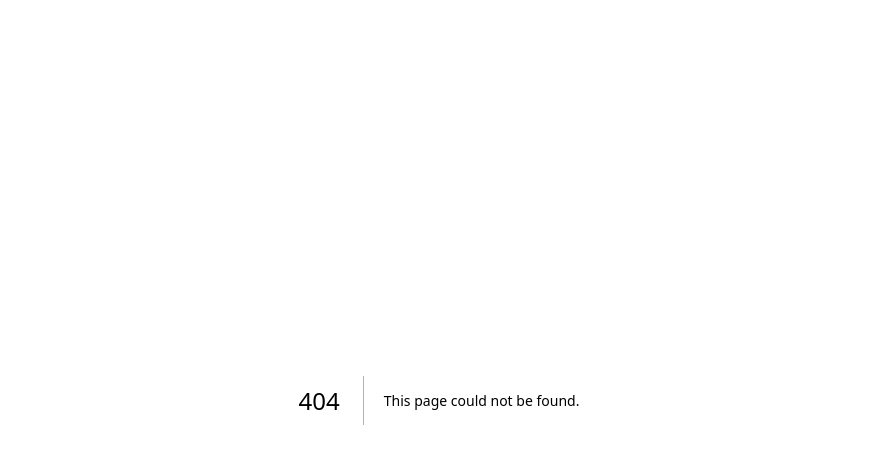
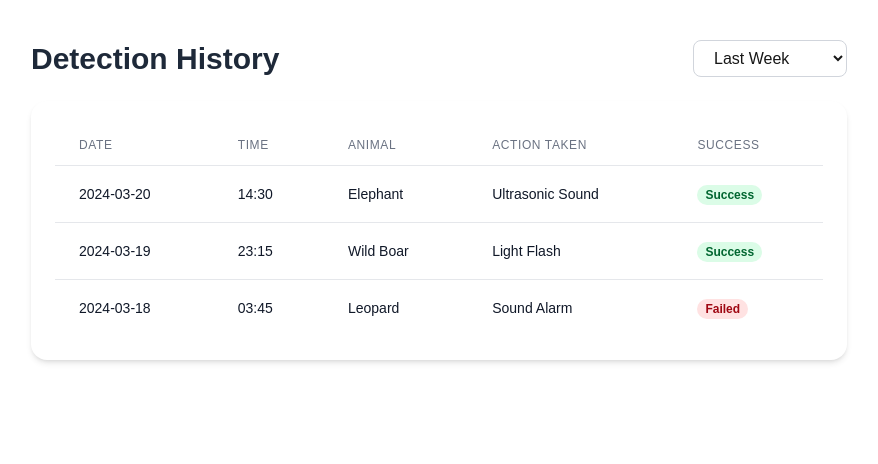
Before and after one commit to MKsixty/Dettera, a Next.js app: page /history in a window 1280 px wide. Before the commit this address had no page. Shown: the top 464 px of the page, without its empty margins (201-1079 px from the left). Built offline with nearby package versions, Linux system fonts and the light colour scheme.

Commit message:
Recreate history page with detection history table

```diff
--- /dev/null
+++ b/src/app/history/page.js
@@ -0,0 +1,85 @@
+"use client";
+
+import { useState } from 'react';
+
+export default function HistoryPage() {
+  const [dateRange, setDateRange] = useState('week');
+  const [detectionHistory] = useState([
+    {
+      id: 1,
+      date: '2024-03-20',
+      time: '14:30',
+      animal: 'Elephant',
+      action: 'Ultrasonic Sound',
+      success: true,
+    },
+    {
+      id: 2,
+      date: '2024-03-19',
+      time: '23:15',
+      animal: 'Wild Boar',
+      action: 'Light Flash',
+      success: true,
+    },
+    {
+      id: 3,
+      date: '2024-03-18',
+      time: '03:45',
+      animal: 'Leopard',
+      action: 'Sound Alarm',
+      success: false,
+    },
+  ]);
+
+  return (
+    <main className="max-w-4xl mx-auto p-6 sm:p-10">
+      <div className="flex justify-between items-center mb-6">
+        <h1 className="text-3xl font-bold text-gray-800">Detection History</h1>
+        <select
+          value={dateRange}
+          onChange={(e) => setDateRange(e.target.value)}
+          className="bg-white border border-gray-300 rounded-lg px-4 py-2 focus:outline-none focus:ring-2 focus:ring-blue-500"
+        >
+          <option value="day">Last 24 Hours</option>
+          <option value="week">Last Week</option>
+          <option value="month">Last Month</option>
+          <option value="year">Last Year</option>
+        </select>
+      </div>
+
+      {/* History Table */}
+      <div className="bg-white shadow-md rounded-2xl p-6">
+        <div className="overflow-x-auto">
+          <table className="min-w-full divide-y divide-gray-200">
+            <thead>
+              <tr>
+                <th className="px-6 py-3 text-left text-xs font-medium text-gray-500 uppercase tracking-wider">Date</th>
+                <th className="px-6 py-3 text-left text-xs font-medium text-gray-500 uppercase tracking-wider">Time</th>
+                <th className="px-6 py-3 text-left text-xs font-medium text-gray-500 uppercase tracking-wider">Animal</th>
+                <th className="px-6 py-3 text-left text-xs font-medium text-gray-500 uppercase tracking-wider">Action Taken</th>
+                <th className="px-6 py-3 text-left text-xs font-medium text-gray-500 uppercase tracking-wider">Success</th>
+              </tr>
+            </thead>
+            <tbody className="bg-white divide-y divide-gray-200">
+              {detectionHistory.map((detection) => (
+                <tr key={detection.id}>
+                  <td className="px-6 py-4 whitespace-nowrap text-sm text-gray-900">{detection.date}</td>
+                  <td className="px-6 py-4 whitespace-nowrap text-sm text-gray-900">{detection.time}</td>
+                  <td className="px-6 py-4 whitespace-nowrap text-sm text-gray-900">{detection.animal}</td>
+                  <td className="px-6 py-4 whitespace-nowrap text-sm text-gray-900">{detection.action}</td>
+                  <td className="px-6 py-4 whitespace-nowrap">
+                    <span className={`px-2 inline-flex text-xs leading-5 font-semibold rounded-full ${
+                      detection.success ? 'bg-green-100 text-green-800' : 'bg-red-100 text-red-800'
+                    }`}>
+                      {detection.success ? 'Success' : 'Failed'}
+                    </span>
+                  </td>
+                </tr>
+              ))}
+            </tbody>
+          </table>
+        </div>
+      </div>
+    </main>
+  );
+}
```
